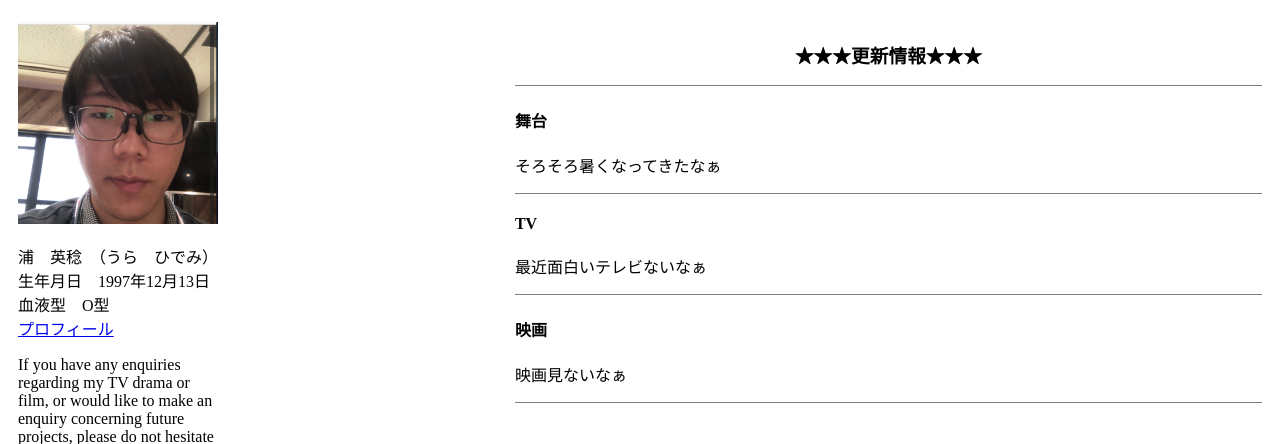
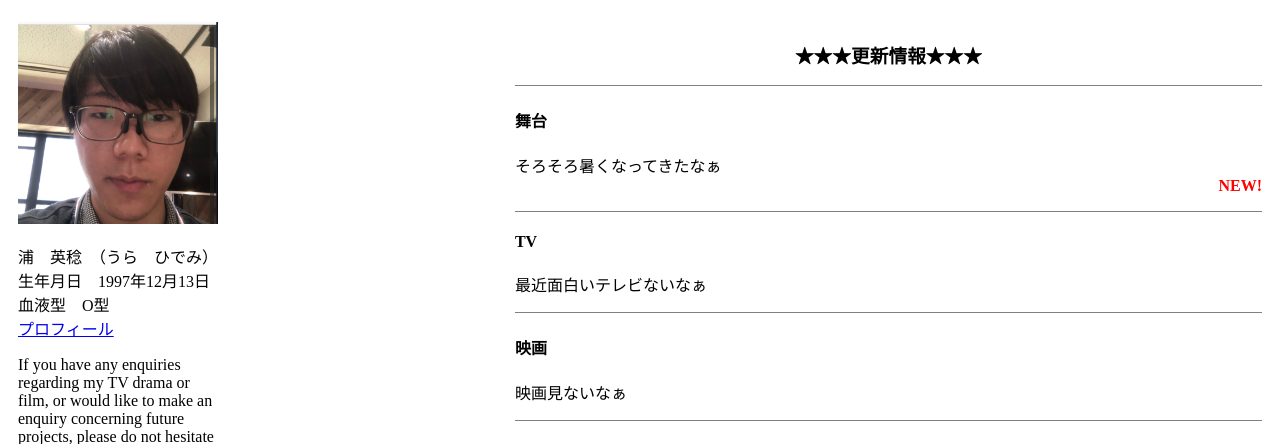
Before and after one commit to umptan/docker_practice, a PHP site: page / in a window 1280 px wide. Shown: the part 77-521 px from the top of the page. Run offline with PHP 8.4, Linux system fonts and the light colour scheme.

Commit message:
newのフォントを追加した

```diff
--- a/html/index.php
+++ b/html/index.php
@@ -44,6 +44,7 @@
                 <article>
                     <h4>舞台</h4>
                     <div>そろそろ暑くなってきたなぁ</div>
+                    <div id="new">NEW!</div>
                 </article>
                 <article>
                     <h4>TV</h4>
--- a/html/styles/index.css
+++ b/html/styles/index.css
@@ -23,6 +23,12 @@ padding-left: 0px;}
     text-align: center
 }
 
+#new {
+    text-align: right;
+    color: red;
+    font-weight: 900;
+}
+
 #history article {
     border-top: solid 1px gray;
     border-bottom: solid 1px gray;
```
